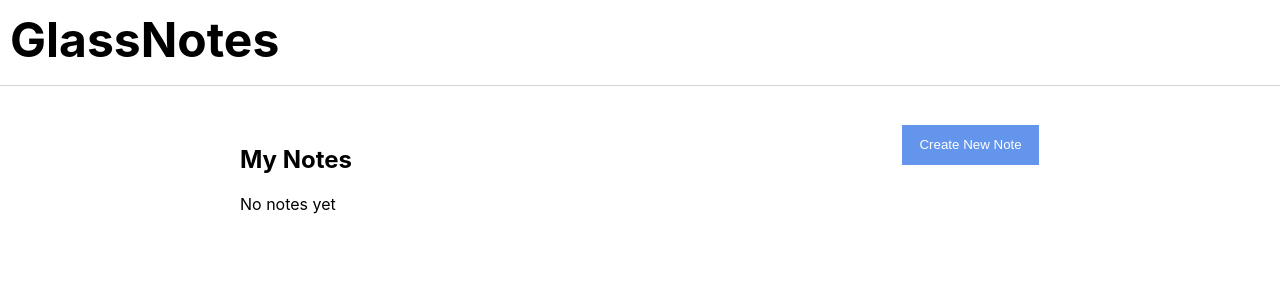
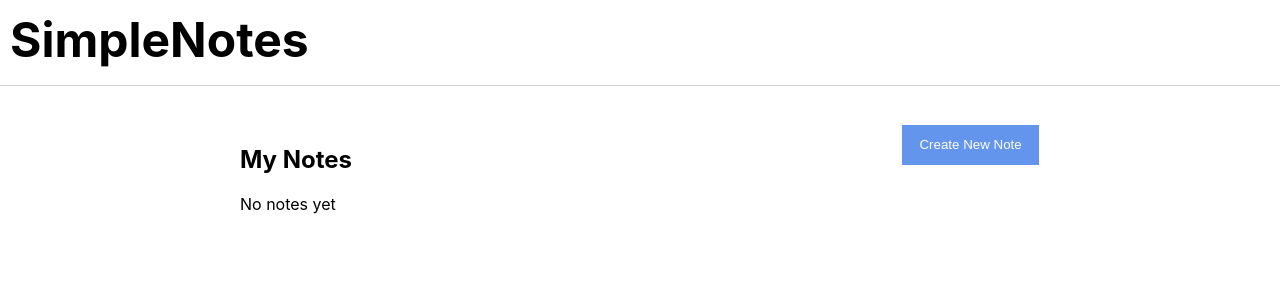
Before and after one commit to nozbzh/order-again, a Next.js app: page / in a window 1280 px wide. Shown: the top 300 px of the page. Built offline with nearby package versions, Linux system fonts and the light colour scheme.

Commit message:
update app name

```diff
--- a/pages/_app.tsx
+++ b/pages/_app.tsx
@@ -33,7 +33,7 @@ const Title = styled(Heading)`
 const TopBar = () => {
   return (
     <Link href="/" passHref>
-      <Title>GlassNotes</Title>
+      <Title>SimpleNotes</Title>
     </Link>
   );
 };
--- a/utils/ui.ts
+++ b/utils/ui.ts
@@ -3,7 +3,7 @@ import get from "lodash/get";
 import axios, { AxiosError } from "axios";
 
 export const DEFAULT_ERROR_MESSAGE =
-  "if this persists please notify the GlassNotes team";
+  "if this persists please notify the SimpleNotes team";
 
 export function getErrorMessage(err: AxiosError | Error) {
   let message;
```
